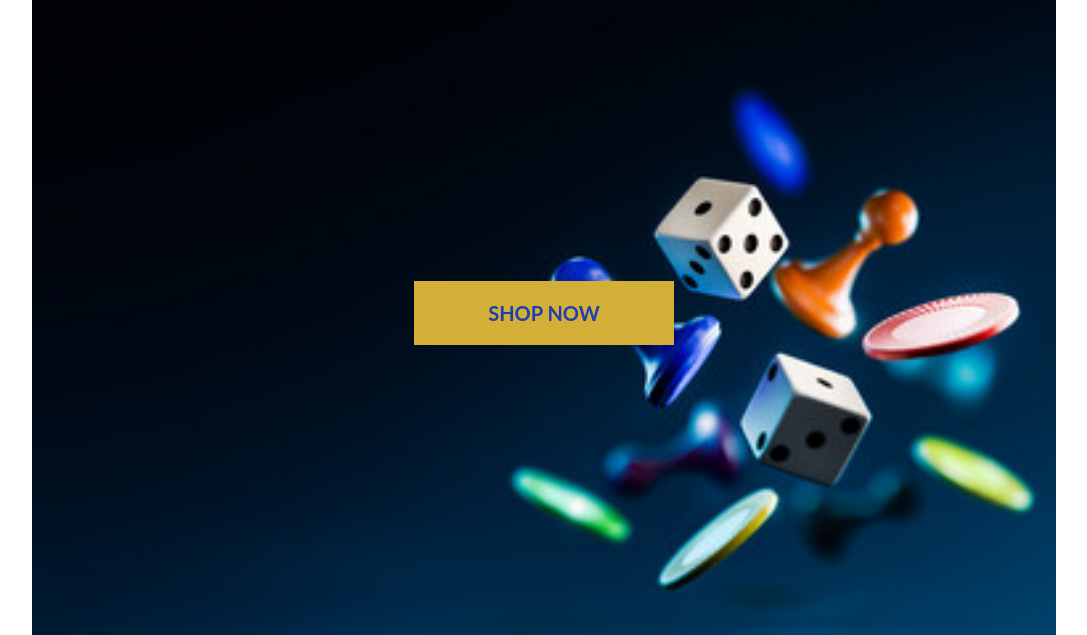
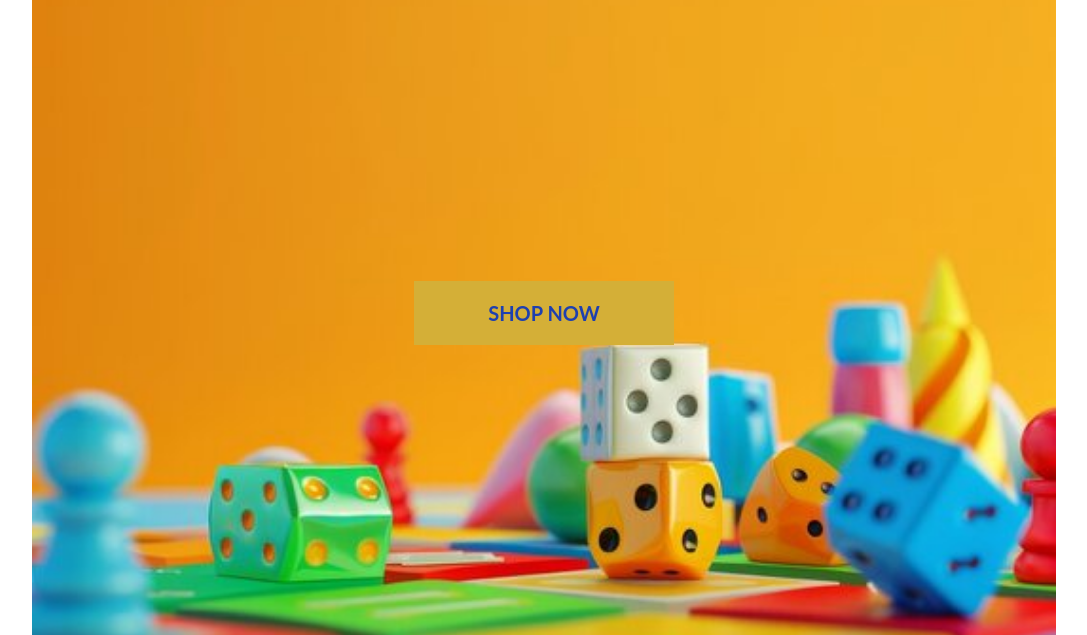
Before and after one commit to Emily-Rodden7/kingdom_of_games, a Django app: page / in a window 1280 px wide. Shown: the part 165-800 px from the top of the page, without its empty margins (96-1183 px from the left). Run offline with Django 3.2, Linux system fonts and the light colour scheme; some libraries are stand-ins or nearby versions.

Commit message:
Changed hero image.

```diff
--- a/static/css/base.css
+++ b/static/css/base.css
@@ -10,7 +10,7 @@ body {
 }
 
 .hero-background {
-  background-image: url('/media/homepage-gamenight.png');
+  background-image: url('/media/hero-image.jpg');
   background-size: cover;
   background-position: center;
   background-repeat: no-repeat;
```
Also changed, not shown: media/hero-image.jpg (added), media/homepage-gamenight.png (deleted).
